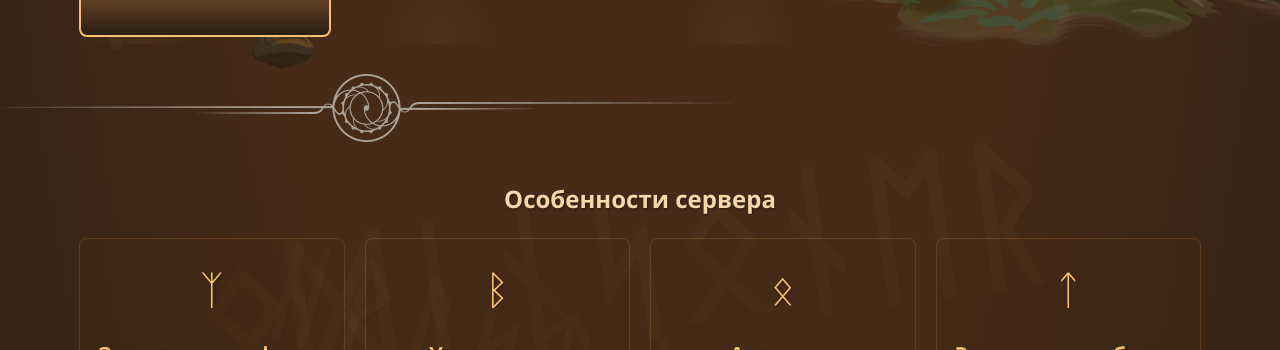
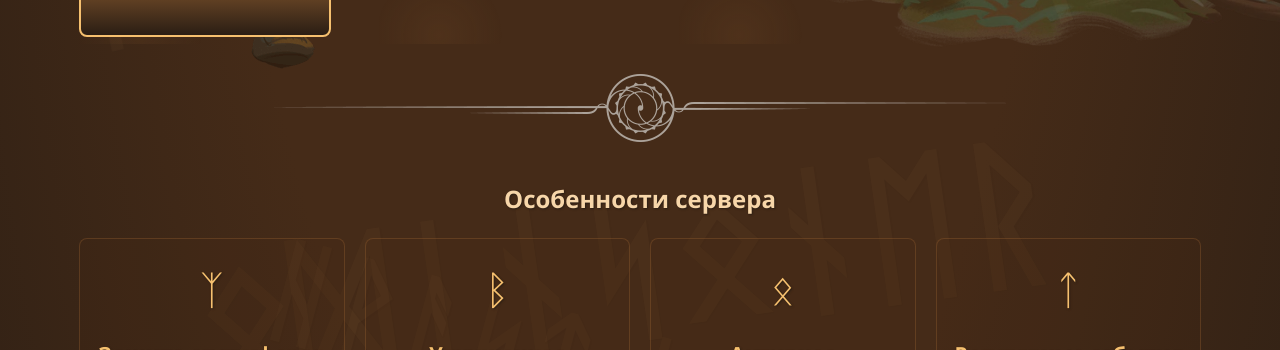
Before and after one commit to JaneOnion/odinsons_www, a plain HTML site: page index.htm in a window 1280 px wide. Shown: the part 802-1152 px from the top of the page. Drawn offline with Linux system fonts and the light colour scheme; a web font is replaced by a local one.

Commit message:
Update index.htm

```diff
--- a/index.htm
+++ b/index.htm
@@ -178,7 +178,7 @@
             </div>
         </div>
     </section>
-<img src=title-bar.png>
+<p align='center'><img src=title-bar.png></p>
     <section class="features-section">
         <div class="container">
             <h2 style="text-align:center;margin-bottom:20px">Особенности сервера</h2>
```
